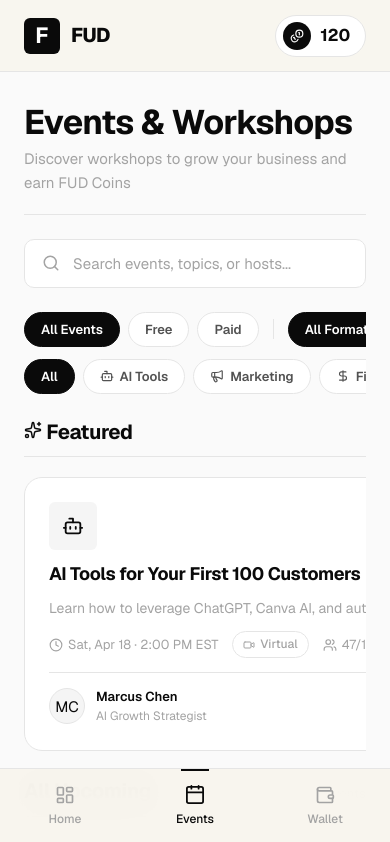
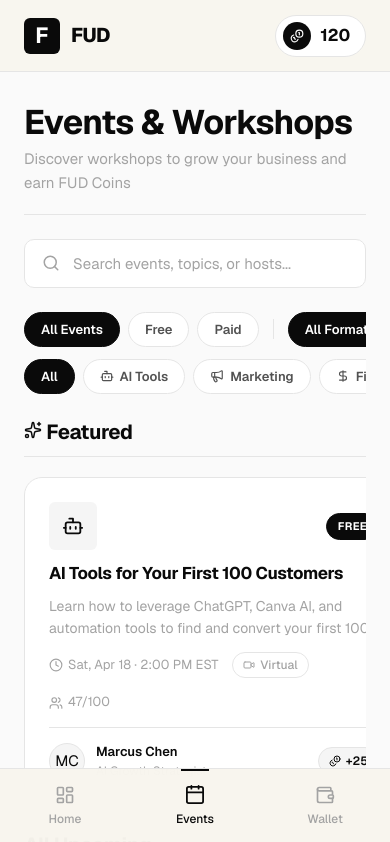
Before and after one commit to siddhikotre/fud-wireframe, a React (Vite) app: page /events in a window 390 px wide. Shown: the top 842 px of the page. Built offline with nearby package versions, Linux system fonts and the light colour scheme.

Commit message:
fix: mobile responsiveness — card widths, title truncation

```diff
--- a/src/App.css
+++ b/src/App.css
@@ -562,7 +562,7 @@
 }
 
 .dash-event-card {
-  min-width: 300px;
+  min-width: 82vw;
   scroll-snap-align: start;
   flex-shrink: 0;
   background: var(--bg-card);
@@ -576,6 +576,7 @@
   position: relative;
 }
 
+@media (min-width: 480px) { .dash-event-card { min-width: 300px; } }
 @media (min-width: 768px) { .dash-event-card { min-width: auto; } }
 
 .dash-event-card:hover {
@@ -987,7 +988,8 @@
 .featured-scroll::-webkit-scrollbar { display: none; }
 
 .featured-card {
-  min-width: 340px;
+  min-width: 82vw;
+  max-width: 380px;
   flex-shrink: 0;
   background: var(--bg-card);
   border: 1px solid var(--border);
@@ -997,6 +999,7 @@
   position: relative;
 }
 
+@media (min-width: 480px) { .featured-card { min-width: 340px; } }
 @media (min-width: 768px) { .featured-card { min-width: 380px; } }
 
 .featured-card:hover {
@@ -1057,17 +1060,27 @@
 
 .featured-title {
   font-family: var(--font-display);
-  font-size: 18px;
+  font-size: 17px;
   font-weight: 700;
   color: var(--text-primary);
   line-height: 1.3;
   letter-spacing: -0.02em;
+  display: -webkit-box;
+  -webkit-line-clamp: 2;
+  -webkit-box-orient: vertical;
+  overflow: hidden;
+  word-wrap: break-word;
+  overflow-wrap: break-word;
 }
 
 .featured-desc {
   font-size: 14px;
   color: var(--text-muted);
   line-height: 1.55;
+  display: -webkit-box;
+  -webkit-line-clamp: 2;
+  -webkit-box-orient: vertical;
+  overflow: hidden;
 }
 
 .featured-meta {
```
